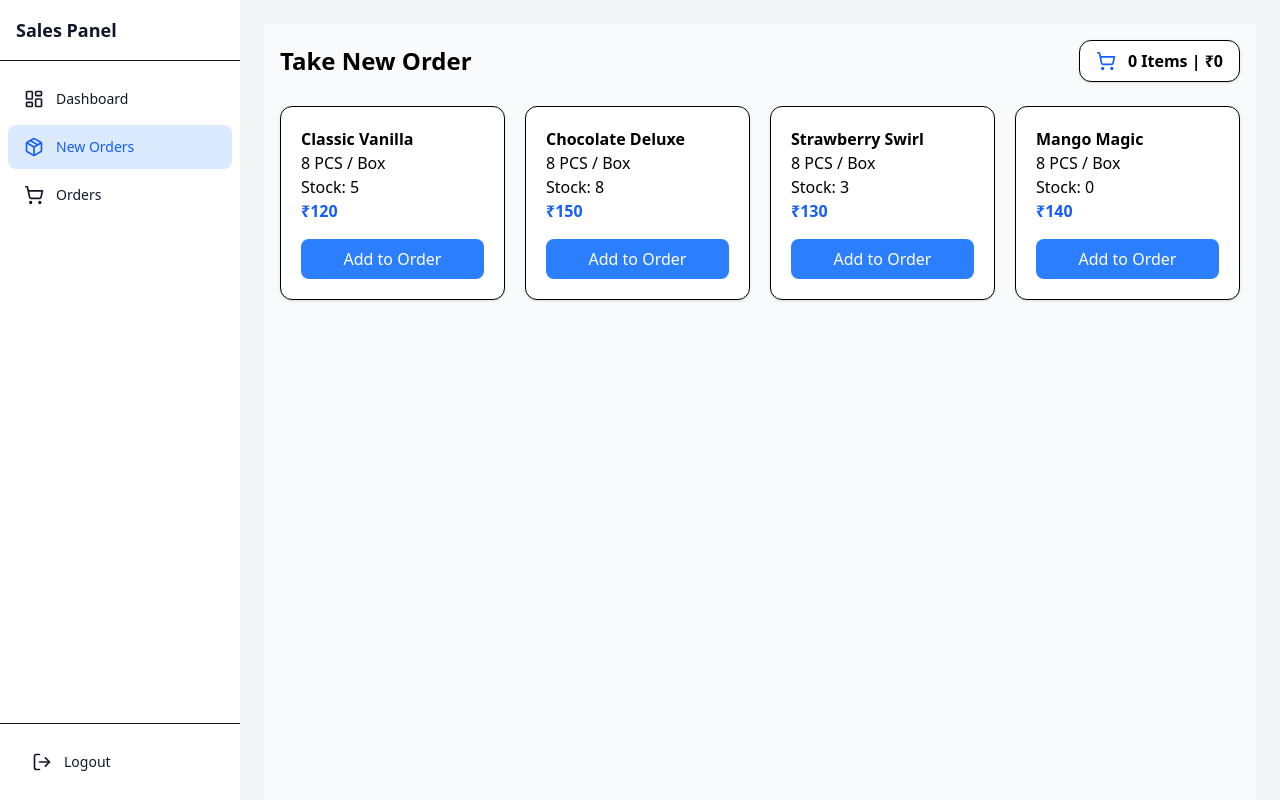
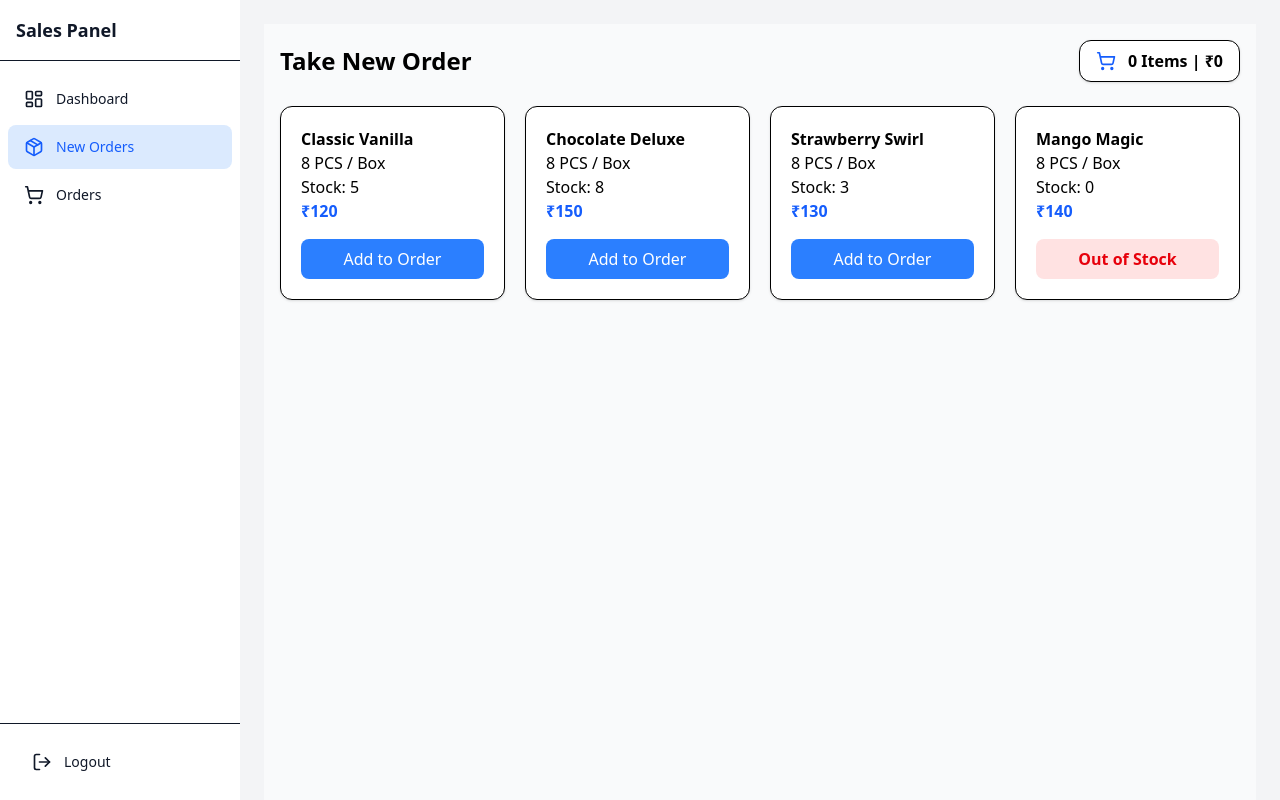
Before and after one commit to YashKachaRK/CoolStock, a React (Vite) app: page /new_orders in a window 1280 px wide. Built offline with nearby package versions, Linux system fonts and the light colour scheme; sample sign-in values are in the browser's storage.

Commit message:
button red when stock is  0

```diff
--- a/src/pages/sales/Inventory_sales.jsx
+++ b/src/pages/sales/Inventory_sales.jsx
@@ -39,10 +39,8 @@ function Inventory_sales() {
       if (existing.qty < product.stock) {
         setCart(
           cart.map((item) =>
-            item.id === product.id
-              ? { ...item, qty: item.qty + 1 }
-              : item
-          )
+            item.id === product.id ? { ...item, qty: item.qty + 1 } : item,
+          ),
         );
       } else {
         alert("Stock limit reached!");
@@ -68,13 +66,13 @@ function Inventory_sales() {
           }
           return item;
         })
-        .filter((item) => item.qty > 0)
+        .filter((item) => item.qty > 0),
     );
   };
 
   const totalAmount = cart.reduce(
     (total, item) => total + item.price * item.qty,
-    0
+    0,
   );
 
   // ✅ Generate PDF Function
@@ -134,7 +132,6 @@ function Inventory_sales() {
   return (
     <Slidebar title="Sales Panel" menuItems={salesMenuItems}>
       <div className="p-4 bg-gray-50 min-h-screen">
-
         {/* Header */}
         <div className="flex justify-between items-center mb-6">
           <h1 className="text-2xl font-bold">Take New Order</h1>
@@ -149,19 +146,27 @@ function Inventory_sales() {
         {/* Products */}
         <div className="grid grid-cols-1 sm:grid-cols-2 lg:grid-cols-4 gap-5 mb-8">
           {products.map((product) => (
-            <div key={product.id} className="bg-white p-5 rounded-xl shadow border">
+            <div
+              key={product.id}
+              className="bg-white p-5 rounded-xl shadow border"
+            >
               <h3 className="font-semibold">{product.name}</h3>
               <p>{product.pcs} PCS / Box</p>
               <p>Stock: {product.stock}</p>
               <p className="text-blue-600 font-bold">₹{product.price}</p>
 
-              <button
-                onClick={() => addToCart(product)}
-                disabled={product.stock === 0}
-                className="mt-4 w-full py-2 rounded-lg bg-blue-500 text-white"
-              >
-                Add to Order
-              </button>
+              {product.stock > 0 ? (
+                <button
+                  onClick={() => addToCart(product)}
+                  className="mt-4 w-full py-2 rounded-lg bg-blue-500 hover:bg-blue-600 text-white"
+                >
+                  Add to Order
+                </button>
+              ) : (
+                <div className="mt-4 w-full py-2 rounded-lg bg-red-100 text-red-600 text-center font-semibold">
+                  Out of Stock
+                </div>
+              )}
             </div>
           ))}
         </div>
@@ -172,7 +177,10 @@ function Inventory_sales() {
             <h2 className="font-semibold mb-4">Order Details</h2>
 
             {cart.map((item) => (
-              <div key={item.id} className="flex justify-between items-center mb-3">
+              <div
+                key={item.id}
+                className="flex justify-between items-center mb-3"
+              >
                 <span>{item.name}</span>
 
                 <div className="flex items-center gap-2">
```
